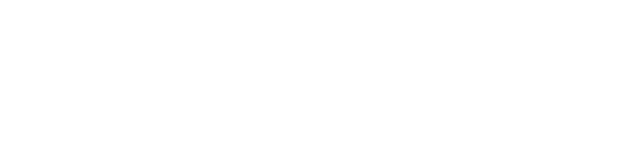
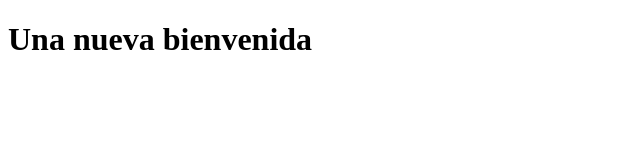
Before and after one commit to Sif21/Prueba-Intregraci-n-Git, a plain HTML site: page index.html in a window 1280 px wide. Shown: the whole page, without its empty margins (0-640 px from the left). Drawn offline with Linux system fonts and the light colour scheme.

Commit message:
Integración con Git y VS Code

```diff
--- a/index.html
+++ b/index.html
@@ -7,6 +7,6 @@
     <title>Primera página</title>
 </head>
 <body>
-
+   <h1>Una nueva bienvenida</h1>
 </body>
 </html>
```
Also changed, not shown: Prueba2/text.txt.
